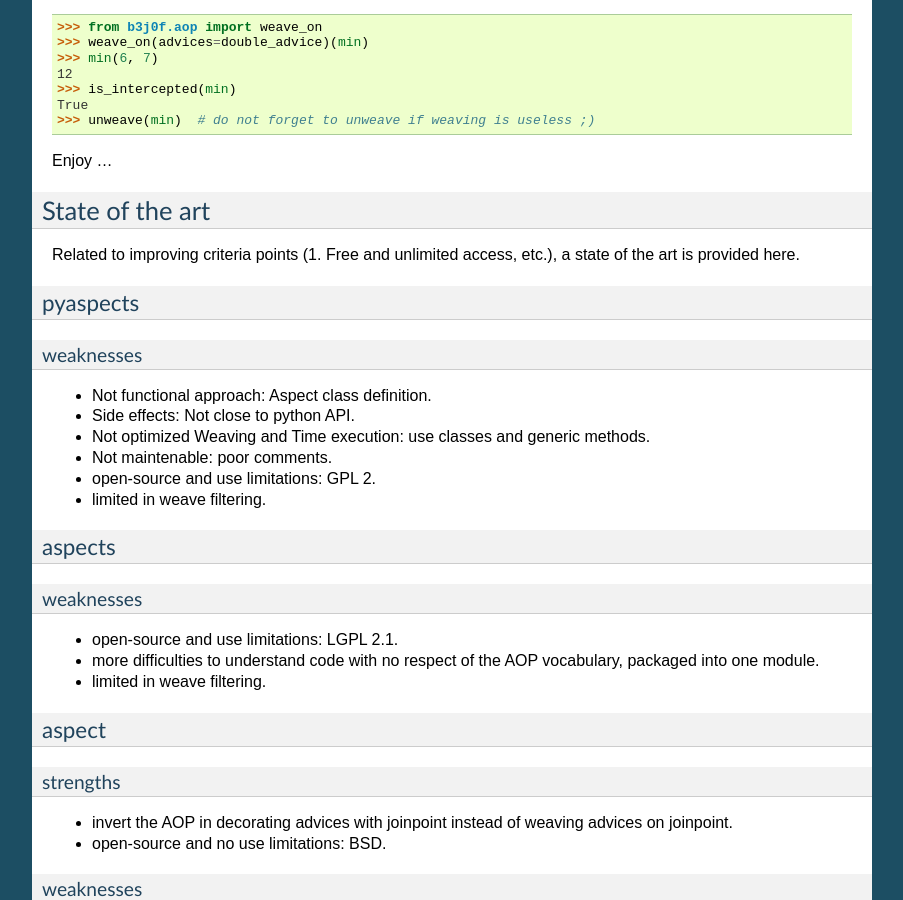
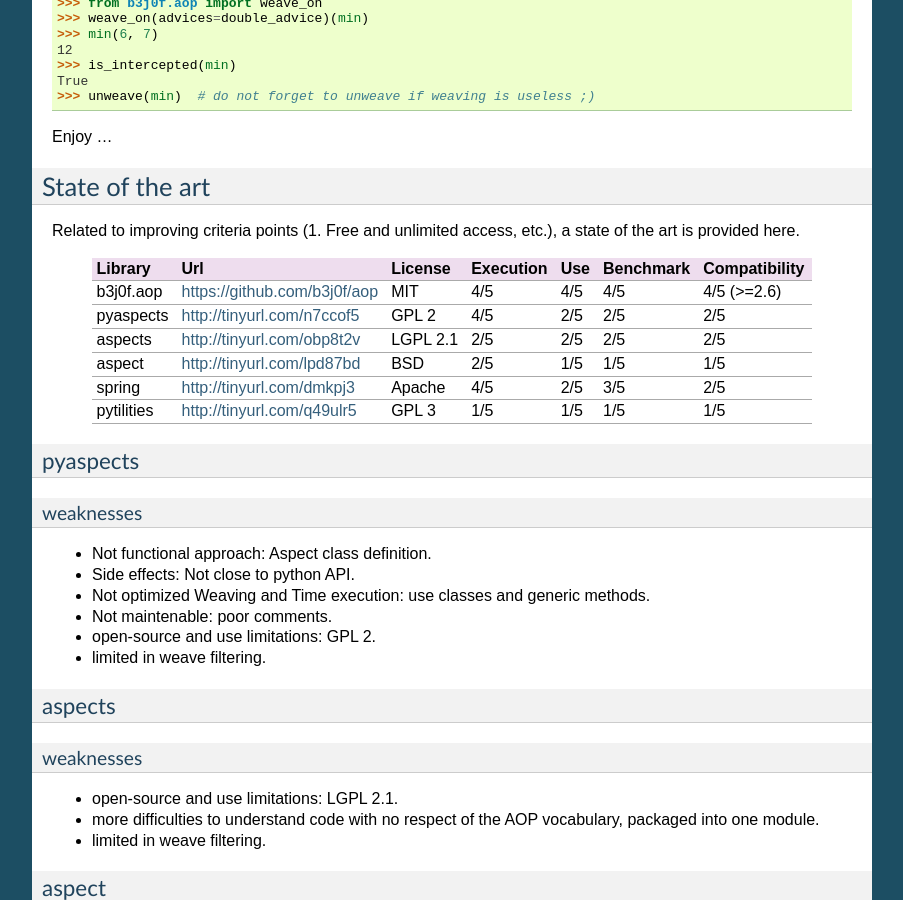
Before and after one commit to b3j0f/aop, a Sphinx documentation site: the page built from docs/index.rst, in a window 1280 px wide and 900 px high, scrolled down 2029 px. Shown: the whole window, without its empty margins (198-1101 px from the left). Built offline with Sphinx 7.4.7, drawn with Linux system fonts in a browser that asks for light colours; pages that are not in the unit, such as notebooks, are missing from menus; the version number is read from the project's files by our own code; some of the changed text lies outside the part shown.

Commit message:
:add: revision version in updating the README

```diff
--- a/README.rst
+++ b/README.rst
@@ -129,21 +125,21 @@
 
 Related to improving criteria points (1. Free and unlimited access, etc.), a state of the art is provided here.
 
-+------------+------------------------------+----------+-----------+-----+-----------+---------------+
-| Library    | Url                          | License  | Execution | Use | Benchmark | Compatibility |
-+============+==============================+==========+===========+=====+===========+===============+
-| b3j0f.aop  | https://github.com/b3j0f/aop | MIT      | 4/5       | 4/5 | 4/5   | 4/5 (>=2.6) |
-+------------+------------------------------+----------+-----------+-----+-----------+---------------+
-| pyaspects  | http://tinyurl.com/n7ccof5   | GPL 2    | 4/5       | 2/5 | 2/5   | 2/5           |
-+------------+------------------------------+----------+-----------+-----+-----------+---------------+
-| aspects    | http://tinyurl.com/obp8t2v   | LGPL 2.1 | 2/5       | 2/5 | 2/5   | 2/5           |
-+------------+------------------------------+----------+-----------+-----+-----------+---------------+
-| aspect     | http://tinyurl.com/lpd87bd   | BSD      | 2/5       | 1/5 | 1/5   | 1/5           |
-+------------+------------------------------+----------+-----------+-----+-----------+---------------+
-| spring     | http://tinyurl.com/dmkpj3    | Apache   | 4/5       | 2/5 | 3/5   | 2/5           |
-+------------+------------------------------+----------+-----------+-----+-----------+---------------+
-| pytilities | http://tinyurl.com/q49ulr5   | GPL 3    | 1/5       | 1/5 | 1/5   | 1/5           |
-+------------+------------------------------+----------+-----------+-----+-----------+---------------+
++------------+------------------------------+----------+-----------+-----+---------------+---------------+
+| Library    | Url                          | License  | Execution | Use | Benchmark     | Compatibility |
++============+==============================+==========+===========+=====+===============+===============+
+| b3j0f.aop  | https://github.com/b3j0f/aop | MIT      | 4/5       | 4/5 | 4/5           | 4/5 (>=2.6)   |
++------------+------------------------------+----------+-----------+-----+---------------+---------------+
+| pyaspects  | http://tinyurl.com/n7ccof5   | GPL 2    | 4/5       | 2/5 | 2/5           | 2/5           |
++------------+------------------------------+----------+-----------+-----+---------------+---------------+
+| aspects    | http://tinyurl.com/obp8t2v   | LGPL 2.1 | 2/5       | 2/5 | 2/5           | 2/5           |
++------------+------------------------------+----------+-----------+-----+---------------+---------------+
+| aspect     | http://tinyurl.com/lpd87bd   | BSD      | 2/5       | 1/5 | 1/5           | 1/5           |
++------------+------------------------------+----------+-----------+-----+---------------+---------------+
+| spring     | http://tinyurl.com/dmkpj3    | Apache   | 4/5       | 2/5 | 3/5           | 2/5           |
++------------+------------------------------+----------+-----------+-----+---------------+---------------+
+| pytilities | http://tinyurl.com/q49ulr5   | GPL 3    | 1/5       | 1/5 | 1/5           | 1/5           |
++------------+------------------------------+----------+-----------+-----+---------------+---------------+
 
 pyaspects
 #########
--- a/docs/changelog.rst
+++ b/docs/changelog.rst
@@ -1,5 +1,10 @@
 Changelog
 =========
+
+0.7.6 (13/06/2015)
+------------------
+
+- use shields.io badge.
 
 0.7.5 (02/06/2015)
 ------------------
--- a/docs/conf.py
+++ b/docs/conf.py
@@ -20,6 +20,7 @@
 # documentation root, use os.path.abspath to make it absolute, like shown here.
 sys.path.insert(0, os.path.abspath('..'))
 sys.path.append('../../utils')
+
 from b3j0f.aop import __version__
 
 # -- General configuration ------------------------------------------------
--- a/setup.py
+++ b/setup.py
@@ -45,7 +45,7 @@
 
 setup(
     name='b3j0f.aop',
-    version='0.7.5',
+    version='0.7.6',
     install_requires=dependencies,
     packages=find_packages(exclude=['test.*', '*.test.*']),
     author="b3j0f",
```
Also changed, not shown: other parts of README.rst (+16 -20 lines), 1 other file.
